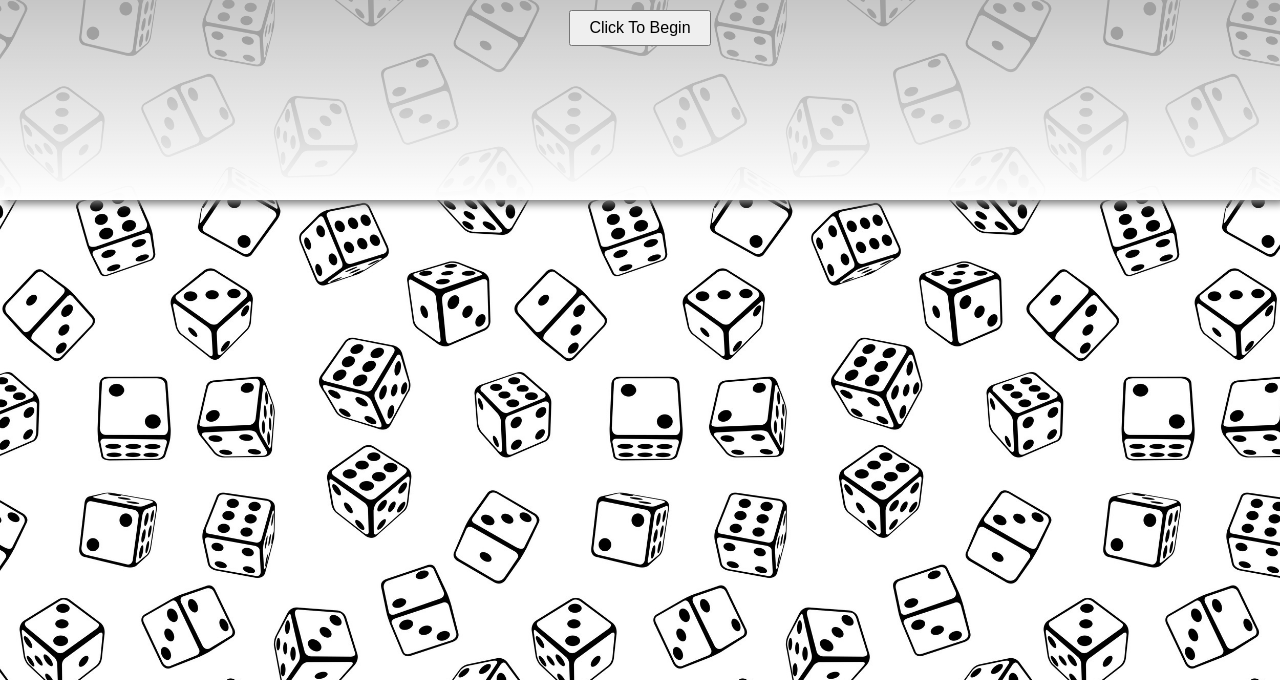
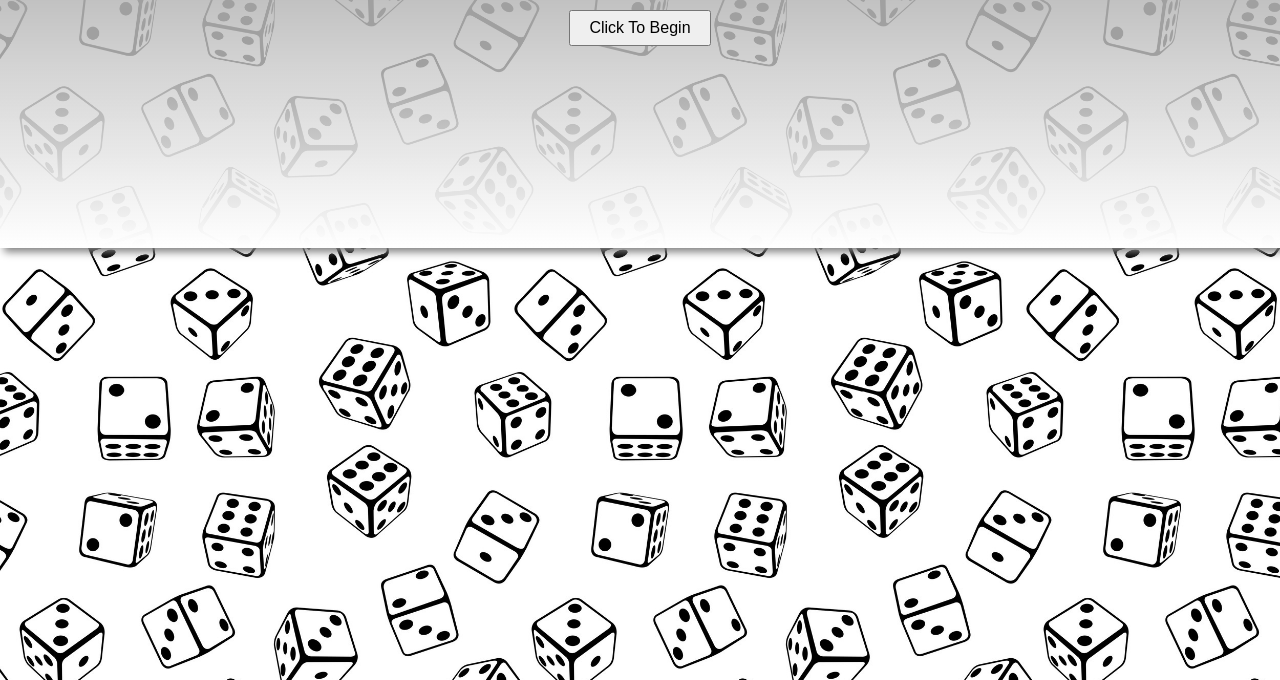
Before and after one commit to LibLogic/Finish-Line, a plain HTML site: page index.html in a window 1280 px wide. Shown: the part 120-800 px from the top of the page. Drawn offline with Linux system fonts and the light colour scheme.

Commit message:
fixed header height

```diff
--- a/styles/style.css
+++ b/styles/style.css
@@ -17,7 +17,7 @@ ul {
 }
 
 #header {
-  height: 40%;
+  height: 46%;
   width: 100%;
   text-align: center;
   background-image: linear-gradient(
```
